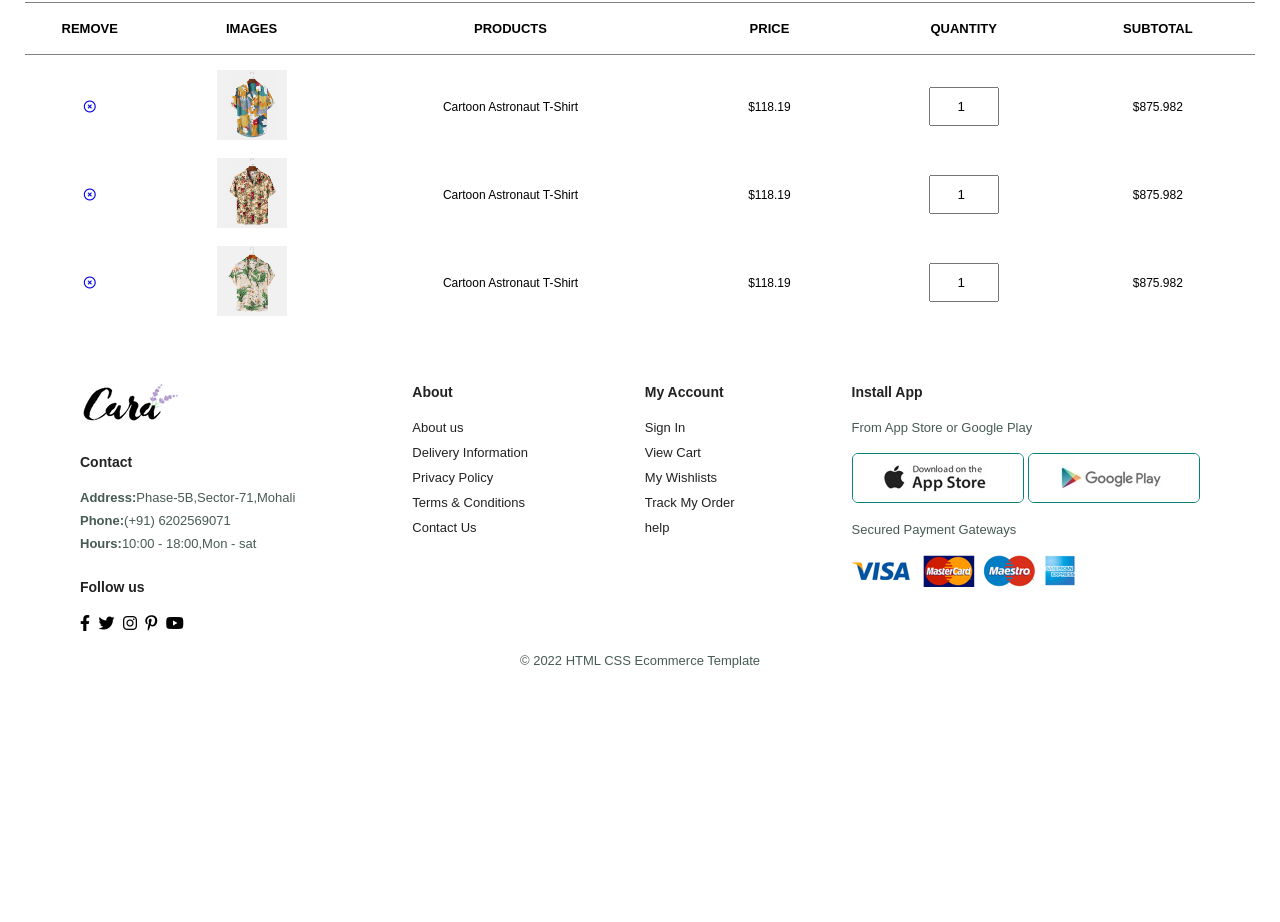
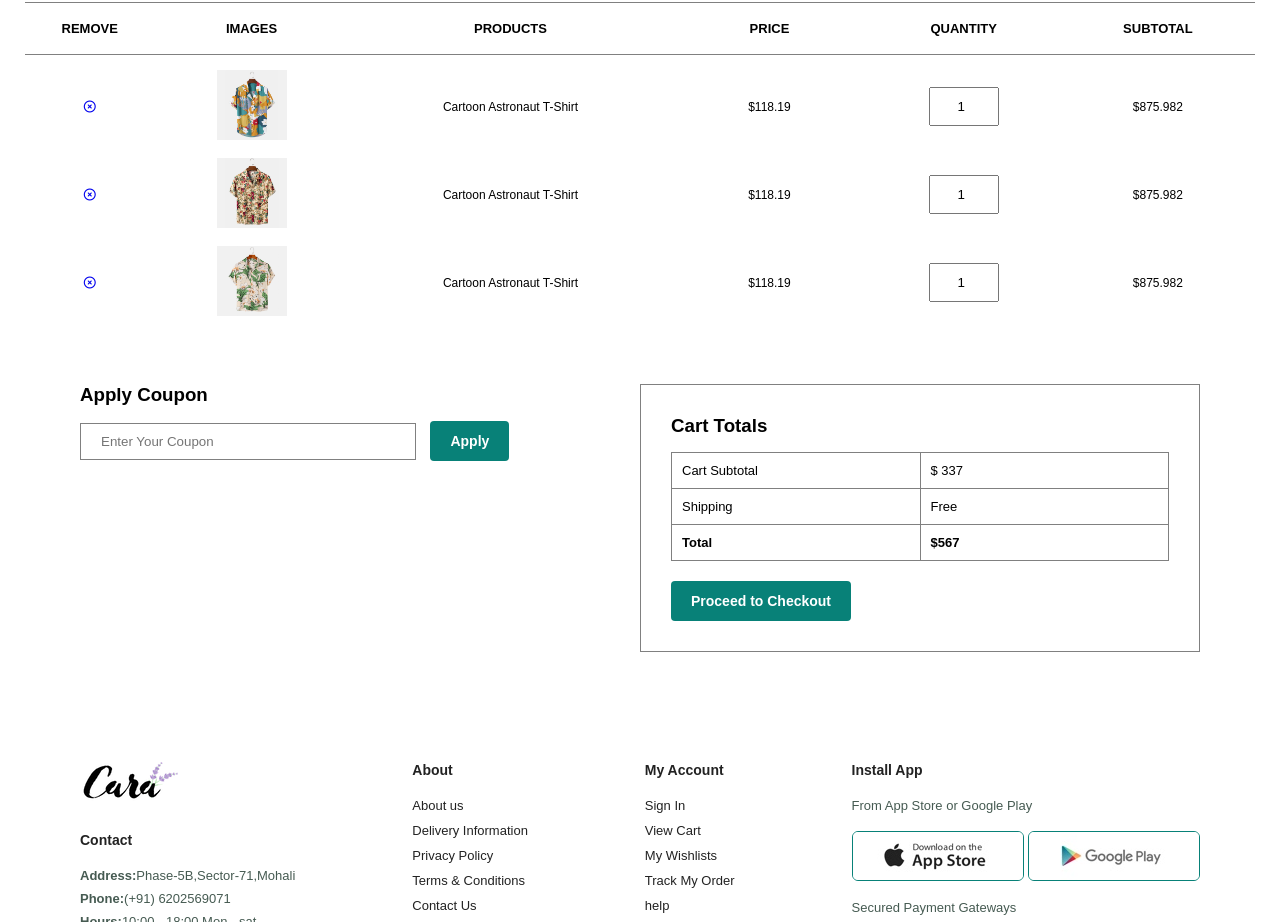
Before and after one commit to Kumaripallawi/Commercial_Website, a plain HTML site: page cart.html in a window 1280 px wide. Shown: the part 427-1349 px from the top of the page. Before the commit the page ends 1143 px from the top, so only its background shows below. Drawn offline with Linux system fonts and the light colour scheme.

Commit message:
Completed

```diff
--- a/cart.html
+++ b/cart.html
@@ -90,6 +90,35 @@
         </tbody>
       </table>
     </section>
+
+    <section id="cart-add" class="section-p1">
+      <div id="coupon">
+        <h3>Apply Coupon</h3>
+        <div>
+          <input type="text" placeholder="Enter Your Coupon" />
+          <button class="normal">Apply</button>
+        </div>
+      </div>
+
+      <div id="subtotal">
+        <h3>Cart Totals</h3>
+        <table>
+          <tr>
+            <td>Cart Subtotal</td>
+            <td>$ 337</td>
+          </tr>
+          <tr>
+            <td>Shipping</td>
+            <td>Free</td>
+          </tr>
+          <tr>
+            <td><strong>Total</strong></td>
+            <td><strong>$567</strong></td>
+          </tr>
+        </table>
+        <button class="normal">Proceed to Checkout</button>
+      </div>
+    </section>
     <footer class="section-p1">
       <div class="col">
         <img class="logo" src="img/logo.png" alt="" />
--- a/style.css
+++ b/style.css
@@ -1038,3 +1038,53 @@ footer .copyright{
     text-align: center;
 
 }
+
+#cart-add{
+    display: flex;
+    flex-wrap: wrap;
+    justify-content: space-between;
+
+}
+
+#coupon{
+    width: 50%;
+    margin-bottom: 30px;
+}
+
+#coupon h3,
+#subtotal h3{
+    padding-bottom: 15px;
+}
+#coupon input{
+    padding: 10px 20px;
+    outline: none;
+    width: 60%;
+    margin-right: 10px;
+    border: 1px solid gray;
+}
+
+#coupon button,#subtotal button {
+    background-color:#088178;
+    color:white;
+    padding: 12px 20px;
+}
+
+#subtotal{
+    width: 50%;
+    margin-bottom: 30px;
+    border: 1px solid gray;
+    padding: 30px;
+}
+
+#subtotal table{
+    border-collapse: collapse;
+    width: 100%;
+    margin-bottom: 20px;
+}
+
+#subtotal table td{
+    width: 50%;
+    border: 1px solid gray;
+    padding: 10px;
+    font-size: 13px;
+}
```
